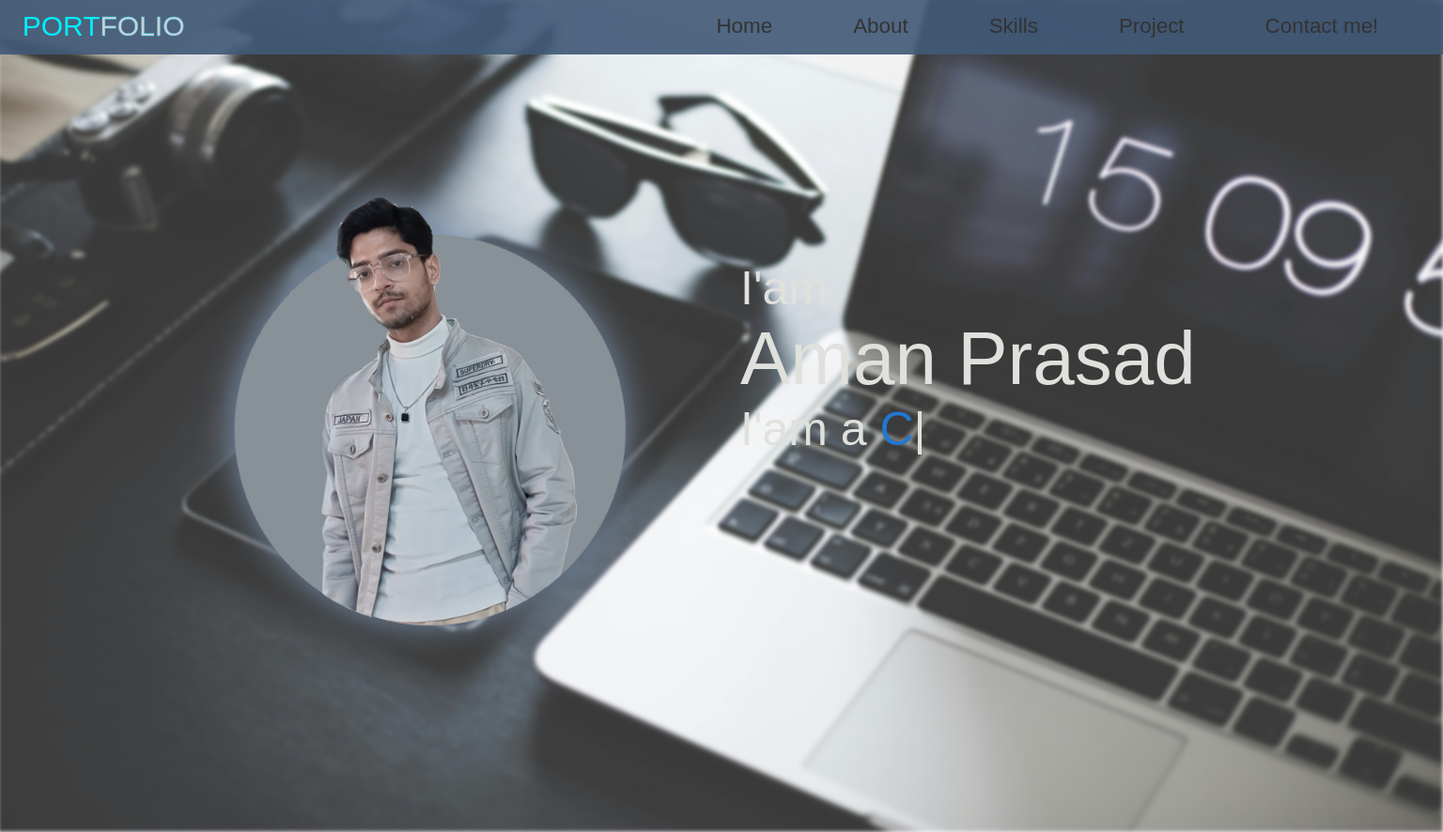
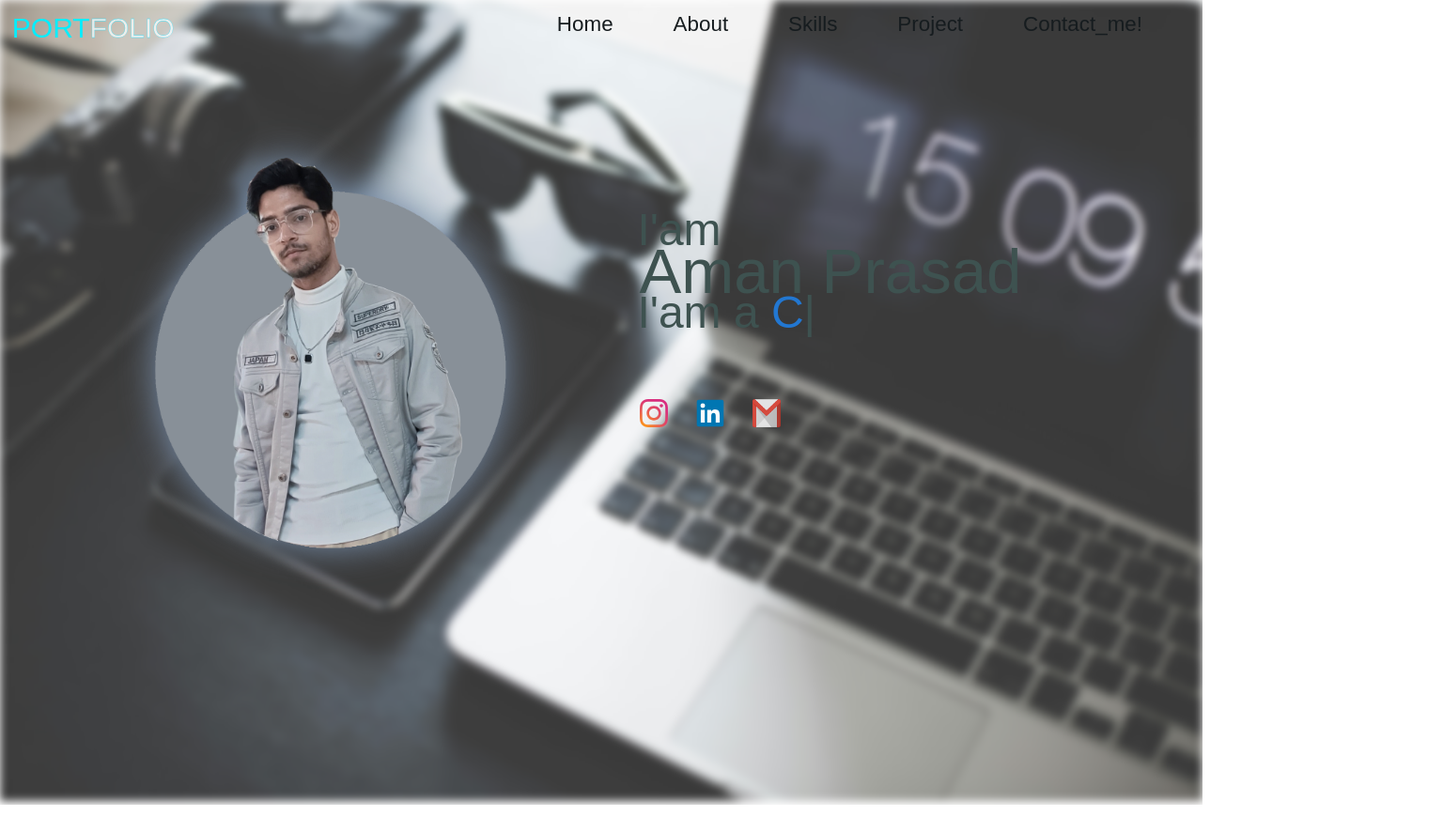
Before and after one commit to amanprasad310/Portfolio, a plain HTML site: page index.html in a window 1280 px wide. Shown: the whole page at 94% size, 1536 px wide, since content can reach past the window. After the commit the page ends 857 px from the top, so only its background shows below. Drawn offline with nearby package versions, Linux system fonts and the light colour scheme; a web font is replaced by a local one.

Commit message:
added new images and modified code

```diff
--- a/css/style.css
+++ b/css/style.css
@@ -1,16 +1,28 @@
+body{
+    padding: 0;
+    margin: 0;
+}
+
+
 
 nav{
     z-index: 2;
     box-sizing: border-box;
-    /* font-family: 'Roboto Mono', monospace; */
-    /* font-family: 'Baloo Paaji',cursive; */
     font-family: 'Baloo Paaji 2', sans-serif;
-    /* min-height: 100vh; */
-    margin-left: -10px;
-    margin-right: 200px;
 
 }
+.nav1{
+    position: relative;
+    font-size: 1.4em;
+    font-weight: 500;
+    color: #161c1f;
+    text-decoration: none;
+    padding-right: 5%;
+    text-align: end;
+    transition:0.5s;
+}
 #logo1{
+    padding-left: 1% ;
     z-index: 2;
     color: #0ef;
     text-decoration-line: none;
@@ -19,32 +31,20 @@ nav{
 }
 #logo2{
     z-index: 2;
+    width: 47%;
     color: rgba(255, 255, 255, 0.7);
     -webkit-text-stroke: 0.3px rgb(54, 224, 250);
     text-decoration-line: none;
     font-size: 30px;
-    padding-right: 34%;
 }
 .navigation{
 
     z-index: 2;
     position: absolute;
-    width: 1538px;
+    width: 100%;
     height: 60px;
-    background-color: #415a77e8;
     display: flex;
-    justify-content: center;
-    align-items: center;
-    margin-top: -10px;
-}
-.nav1{
-    position: relative;
-    font-size: 1.4em;
-    font-weight: 500;
-    color: #333;
-    text-decoration: none;
-    padding: 6px 43px;
-    transition:0.5s;
+    padding-top: 1%;
 }
 .nav1:hover{
     color: #0ef;
@@ -52,10 +52,10 @@ nav{
 
 }
 #home{
-    height: 500px;
-    width: 500px;
+    height: 57%;
+    width: 35%;
     position: absolute;
-    margin: 200px 200px;
+    margin: 13% 10%;
     z-index: 2;
     filter: drop-shadow(0 0 20px #778DA9);
     animation: glow 1.5s alternate infinite;
@@ -69,34 +69,40 @@ nav{
     }
 }
 #homebg{
-    margin: -10px;
-   display: flex;
-   position: static;
-   width: 1538px;
-   height: 888px;
+   width: 100%;
    filter: blur(2px);
-   -webkit-filter: blur(2px);
+   -webkit-filter: blur(5px);
   z-index: -10px;
-  position: absolute;
+  position: relative;
 }
 
 .container{
-    color: #E0E1DD;
-    margin-bottom: -100px;
-    padding-top: 50px;
-    z-index: 10px;
+    color: #3e5250;
+    z-index: 2;
     position: absolute;
-    margin-left: 780px;
-    margin-top: 220px;
     font-family: 'Baloo Paaji 2', sans-serif;
-    font-size: 50px;
+    font-size: 300%;
+    margin-top: -50%;
+    margin-left: 53%;
 }
 .auto-type{
     color: #2277d1;
 
 }
 #name{
-    color: #E0E1DD;
-    font-size: 80px;
+    color: #3e5250;
+    font-size: 140%;
+    margin: -22px;
+    margin-left: 2px;
 
 }
+.social{
+    display: flex;
+    position: relative;
+    height: 30px;
+    width: 30px;
+    gap: 30px;
+    z-index: 2;
+    margin-top: -33%;
+    margin-left: 52%;
+}
--- a/index.html
+++ b/index.html
@@ -19,11 +19,11 @@
     <div class="navigation">
         <a href="" id="logo1">PORT</a>
         <a href="" id="logo2">FOLIO</a>
-        <a href="" class="nav1"><span>Home</span></a>
-        <a href="" class="nav1"><span>About</span></a>
-        <a href="" class="nav1"><span>Skills</span></a>
-        <a href="" class="nav1"><span>Project</span></a>
-        <a href="" class="nav1"><span>Contact me!</span></a>
+        <a href="" class="nav1">Home</a>
+        <a href="" class="nav1">About</a>
+        <a href="" class="nav1">Skills</a>
+        <a href="" class="nav1">Project</a>
+        <a href="" class="nav1">Contact_me!</a>
     </div>
     </nav>
     <section>
@@ -35,6 +35,11 @@
                 Aman Prasad
             </div>
             <div>I'am a <span class="auto-type"></span></div>
+        </div>
+        <div class="social">
+            <a href="https://www.instagram.com/aman_3_10?igsh=MTI4anllYXkxYWJzOQ=="><img src="image\instagram.svg" alt="instagram" class="social" target="_blank"></a>
+            <a href="https://www.linkedin.com/in/aman-prasad-960677260?utm_source=share&utm_campaign=share_via&utm_content=profile&utm_medium=android_app"><img src="image\linkedin-original.svg" alt="linkedin" class="social" target="_blank"></a>
+            <a href="mailto:310amanprasad@gmail.com?subject= Want to Hire you! ."><img src="image\pngwing.com.png" alt="Mail" class="social"></a>
         </div>
     </section>
 
```
Also changed, not shown: image/instagram.svg (added), image/linkedin-original.svg (added), image/pngwing.com.png (added).
